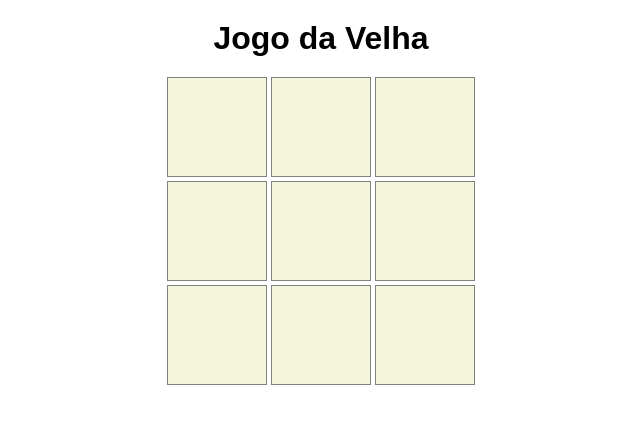
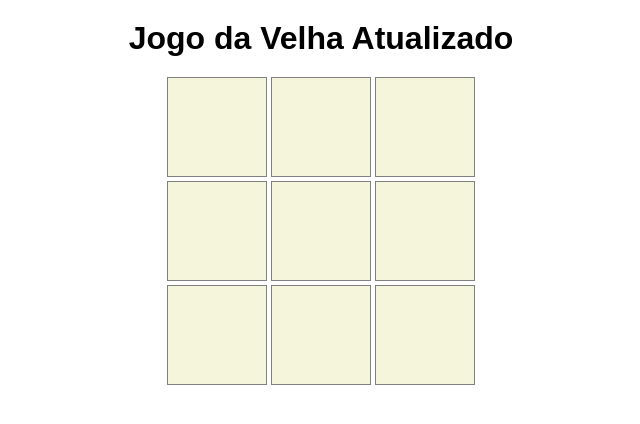
Before and after one commit to Alexandremma/jogo-da-velha, a plain HTML site: page index.html in a window 1280 px wide. Shown: the whole page, without its empty margins (319-959 px from the left). Drawn offline with Linux system fonts and the light colour scheme.

Commit message:
change title

```diff
--- a/index.html
+++ b/index.html
@@ -13,7 +13,7 @@
 
     <body>
         <div class="stage">
-            <h1>Jogo da Velha</h1>
+            <h1>Jogo da Velha Atualizado</h1>
 
             <div class="line">
                 <div id="0" class="square">
```
